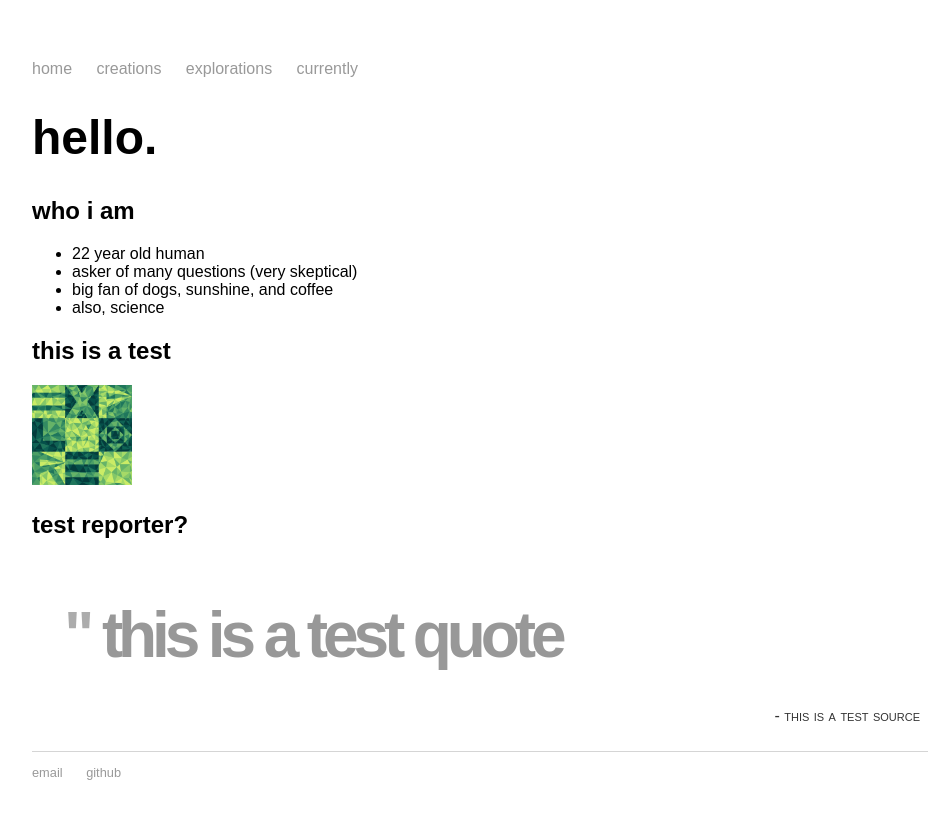
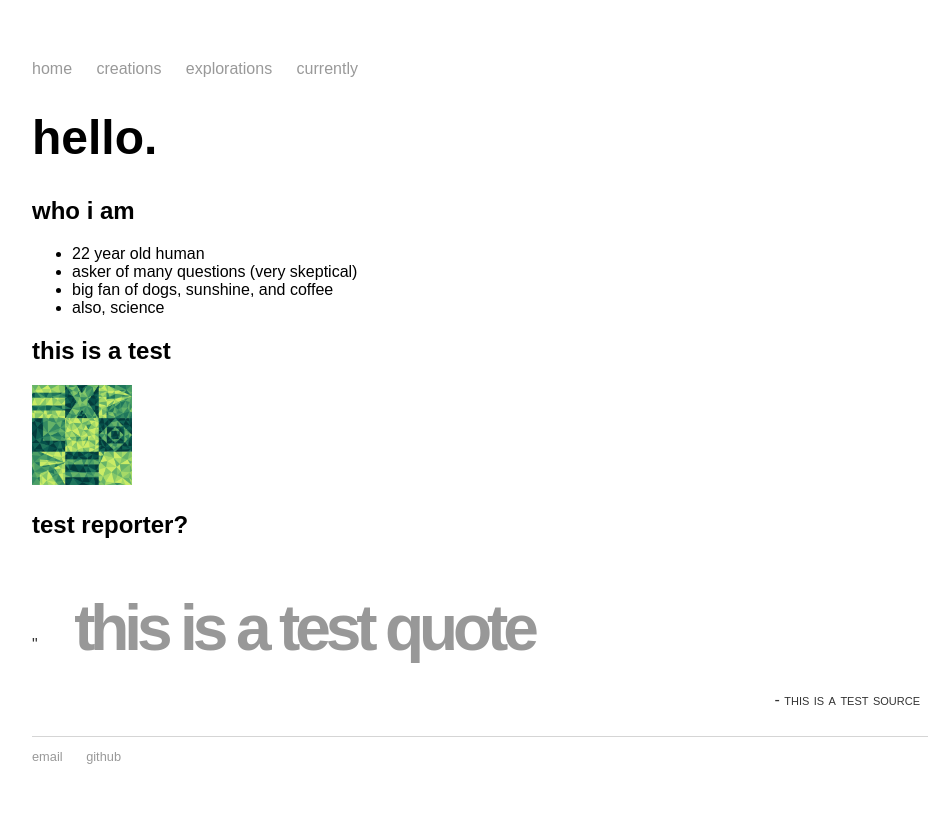
Before and after one commit to mayasheth/mayasheth.github.io, a Jekyll site: the page built from index.md, in a window 1280 px wide. Shown: the top 819 px of the page, without its empty margins (160-1111 px from the left). Built offline with Jekyll 4.4.1, drawn with Linux system fonts in a browser that asks for light colours.

Commit message:
Update quote.html

```diff
--- a/_includes/quote.html
+++ b/_includes/quote.html
@@ -39,10 +39,10 @@
 
 
 <div class="quote">
+  <p class="qmark">
+   "
+  </p>
   <blockquote>
-    <p class="qmark">
-     "
-    </p>
     {{ include.words }}
   </blockquote>
   <p class="cite">
```
